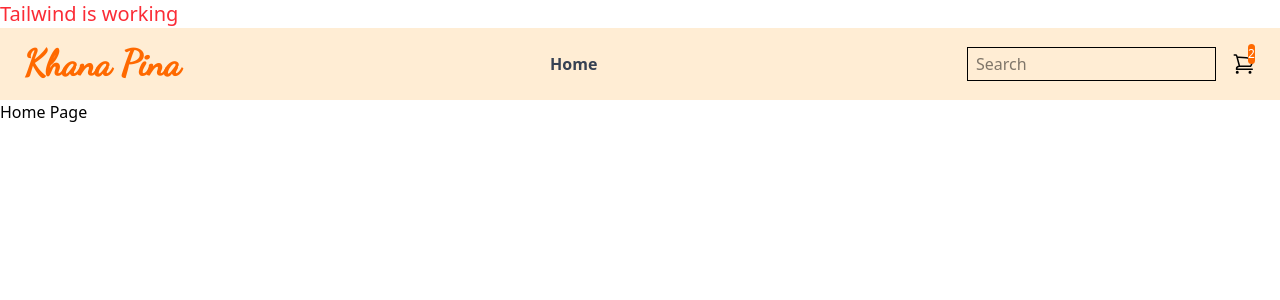
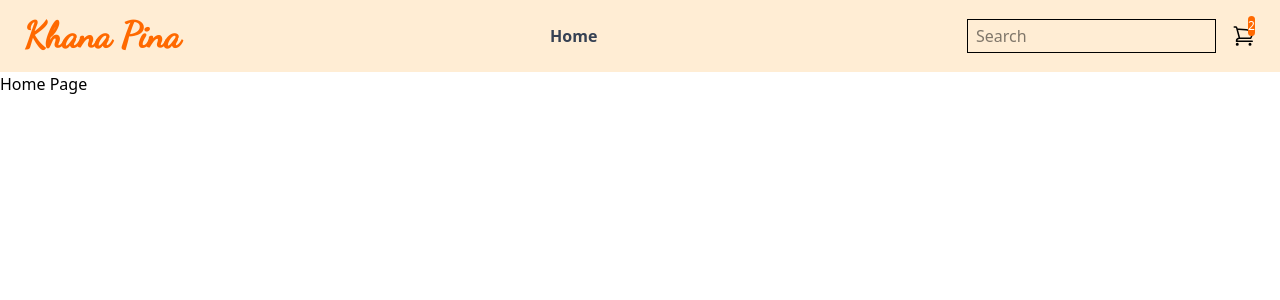
Before and after one commit to ratanhalder888/khana_pina_resturent_project, a Django app: page / in a window 1280 px wide. Shown: the top 300 px of the page. Run offline with Django 5.2, Linux system fonts and the light colour scheme; style sheets or scripts are compiled from the project's sources.

Commit message:
first commit

```diff
--- a/core/templates/core/base.html
+++ b/core/templates/core/base.html
@@ -11,7 +11,6 @@
 </head>
 
 <body>
-    <p class="text-red-500 text-xl">Tailwind is working</p>
 
     <!-- Header -->
     <header class="w-full bg-orange-100">
--- a/core/templates/core/home.html
+++ b/core/templates/core/home.html
@@ -3,7 +3,9 @@
 {% block title %}
 Home
 {% endblock title %}
+
 {% block hero %}{% endblock hero %}
+
 {% block maincontent %}
 <h1>Home Page</h1>
 {% endblock maincontent %}
```
